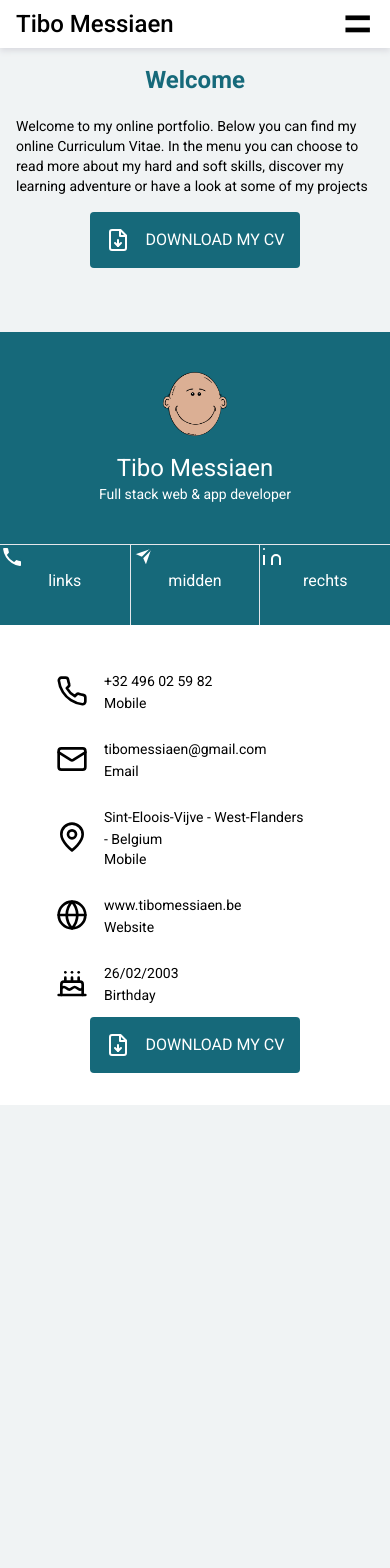
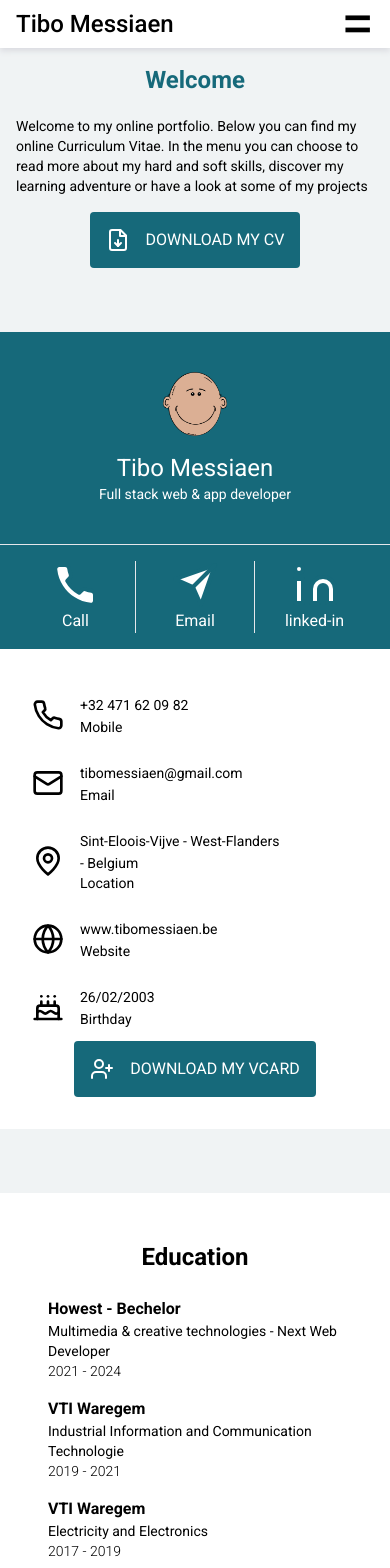
Before and after one commit to Vandammecasper/Portfolio, a React (Vite) app in the folder Portfolio/: page / in a window 390 px wide. Shown: the top 1568 px of the page. Before the commit the page ends 1169 px from the top, so only its background shows below. Built offline with nearby package versions, Linux system fonts and the light colour scheme.

Commit message:
feat: home page mobile (nog geen hamburger icon)

```diff
--- /dev/null
+++ b/Portfolio/src/components/ContactInfo.tsx
@@ -0,0 +1,26 @@
+
+import { LucideIcon, Phone } from 'lucide-react';
+import { Component } from 'react';
+
+interface Props {
+    icon: LucideIcon,
+    title: string,
+    subtitle: string,
+    title2?: string // optional parameter
+    }
+
+export default ({icon, title, subtitle, title2}:Props) => {
+
+    const Icon = icon;
+
+    return (
+        <div className='flex py-3 place-items-center'>
+            <Icon className='inline h-8 w-8 mr-4'></Icon>
+            <div className='inline-block'>
+                <p className='w-fit inline text-sm'>{title}</p>
+                {title2 && <p className='w-fit text-sm'>{title2}</p>}
+                <p className='w-fit text-sm'>{subtitle}</p>
+            </div>
+        </div>
+    );
+};
--- /dev/null
+++ b/Portfolio/src/components/EducationInfo.tsx
@@ -0,0 +1,20 @@
+
+
+interface Props {
+    title: string,
+    subtitle: string,
+    years: string
+    }
+
+export default ({ title, subtitle, years}:Props) => {
+
+
+
+    return (
+        <div className='mb-4'>
+            <h3 className='text-base font-bold'>{title}</h3>
+            <p className='text-sm'>{subtitle}</p>
+            <p className='text-sm font-light'>{years}</p>
+        </div>
+    );
+};
--- a/Portfolio/src/routes/Home.tsx
+++ b/Portfolio/src/routes/Home.tsx
@@ -2,9 +2,11 @@ import Header from '../components/Header'
 
 import { Link } from 'react-router-dom';
 
-import { FileDown, Phone, Send, Linkedin , Mail, MapPin, Globe, Cake } from 'lucide-react';
+import { FileDown, Phone, Send, Linkedin , Mail, MapPin, Globe, Cake, UserPlus } from 'lucide-react';
 
 import profileIcon from '../assets/imgs/profileIcon.png'
+import ContactInfo from '../components/ContactInfo';
+import EducationInfo from '../components/EducationInfo';
 
 function Home() {
 
@@ -25,8 +27,7 @@ function Home() {
         <p className='m-4 ml-0'>DOWNLOAD MY CV</p>
       </Link>
 
-      <div className='w-full bg-white'>
-        <div className='bg-caribbean-current text-center'>
+      <div className='w-full bg-caribbean-current text-center'>
           <div className='p-10 text-white border-b border-whtie'>
             <img src={profileIcon} alt="Profile icon" className='rounded-full w-16 h-16 m-auto mb-4'/>
 
@@ -36,74 +37,79 @@ function Home() {
 
           </div>
 
-          <div className='flex justify-evenly h-20 text-white'>
+          <div className='flex justify-evenly text-white p-4'>
             <div className='w-full'>
-              <Phone className='fill-white stroke-caribbean-current'/>
-              <p>links</p>
+              <Phone className='fill-white stroke-caribbean-current w-12 h-12 m-auto'/>
+              <p>Call</p>
             </div>
 
             <div className='border-x w-full'>
-              <Send className='fill-white stroke-caribbean-current'/>
-              <p>midden</p>
+              <Send className='fill-white stroke-caribbean-current w-12 h-12 m-auto'/>
+              <p>Email</p>
             </div>
 
             <div className='w-full'>
-              <Linkedin className='fill-white stroke-caribbean-current'/>
-              <p>rechts</p>
+              <Linkedin className='fill-white stroke-caribbean-current w-12 h-12 m-auto'/>
+              <p>linked-in</p>
             </div>
 
           </div>
 
           <div className='bg-white p-8 mb-16'>
-            <div className='flex px-6 py-3 place-items-center'>
-              <Phone className='inline h-8 w-8 mr-4'/>
-              <div className='inline-block'>
-                <p className='w-fit inline text-sm'>+32 496 02 59 82</p>
-                <p className='w-fit text-sm'>Mobile</p>
-              </div>
-            </div>
+            <ContactInfo icon={Phone}
+              title="+32 471 62 09 82"
+              subtitle="Mobile"/>
 
-            <div className='flex px-6 py-3 place-items-center'>
-              <Mail className='inline h-8 w-8 mr-4'/>
-              <div className='inline-block'>
-                <p className='w-fit inline text-sm'>tibomessiaen@gmail.com</p>
-                <p className='w-fit text-sm'>Email</p>
-              </div>
-            </div>
+            <ContactInfo icon={Mail}
+              title="tibomessiaen@gmail.com"
+              subtitle="Email"/>
 
-            <div className='flex px-6 py-3 place-items-center'>
-              <MapPin className='inline h-8 w-8 mr-4'/>
-              <div className='inline-block text-left'>
-                <p className='w-fit inline text-sm'> Sint-Eloois-Vijve - West-Flanders</p>
-                <p className='w-fit text-sm xsm:inline'>- Belgium</p>
-                <p className='w-fit text-sm'>Mobile</p>
-              </div>
-            </div>
+            <ContactInfo icon={MapPin}
+              title="Sint-Eloois-Vijve - West-Flanders"
+              title2="- Belgium"
+              subtitle="Location"/>
 
-            <div className='flex px-6 py-3 place-items-center'>
-              <Globe className='inline h-8 w-8 mr-4'/>
-              <div className='inline-block text-left'>
-                <p className='w-fit inline text-sm'> www.tibomessiaen.be</p>
-                <p className='w-fit text-sm'>Website</p>
-              </div>
-            </div>
+            <ContactInfo icon={Globe}
+              title="www.tibomessiaen.be"
+              subtitle="Website"/>
 
-            <div className='flex px-6 py-3 place-items-center'>
-              <Cake className='inline h-8 w-8 mr-4'/>
-              <div className='inline-block text-left'>
-                <p className='w-fit inline text-sm'> 26/02/2003</p>
-                <p className='w-fit text-sm'>Birthday</p>
-              </div>
-            </div>
+            <ContactInfo icon={Cake}
+              title="26/02/2003"
+              subtitle="Birthday"/>
 
             <Link className='flex place-items-center place-content-center bg-caribbean-current w-fit m-auto text-white rounded' to={'/downloads/cv'}>
-              <FileDown className='text-2xl m-4'/>
-              <p className='m-4 ml-0'>DOWNLOAD MY CV</p>
+              <UserPlus className='text-2xl m-4'/>
+              <p className='m-4 ml-0'>DOWNLOAD MY VCARD</p>
             </Link>
 
           </div>
 
-        </div>
+      </div>
+      <div className='bg-white p-12 mb-16'>
+        <h2 className='text-2xl text-center font-bold mb-6'>Education</h2>
+
+        <EducationInfo title='Howest - Bechelor'
+          subtitle='Multimedia & creative technologies - Next Web Developer'
+          years='2021 - 2024'/>
+
+        <EducationInfo title='VTI Waregem'
+          subtitle='Industrial Information and Communication Technologie'
+          years='2019 - 2021'/>
+
+        <EducationInfo title='VTI Waregem'
+          subtitle='Electricity and Electronics'
+          years='2017 - 2019'/>
+
+        <EducationInfo title='VTI Waregem'
+          subtitle='Industrial Sciences'
+          years='2015 - 2017'/>
+
+        <h2 className='text-2xl text-center font-bold mb-6 mt-12'>Skills</h2>
+        <ol className='list-disc pl-4'>
+          <li>Full stack developer</li>
+          <li>App developer</li>
+          <li>Desktop applications</li>
+        </ol>
       </div>
     </div>
   )
```
